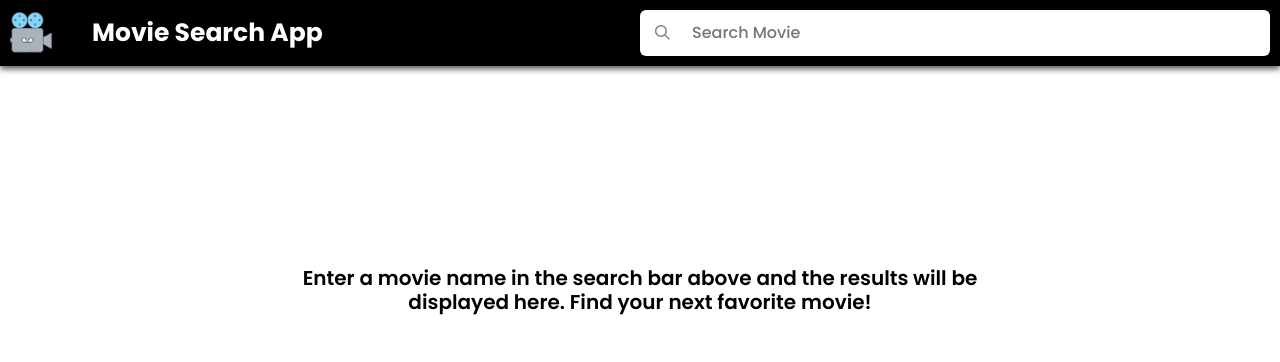
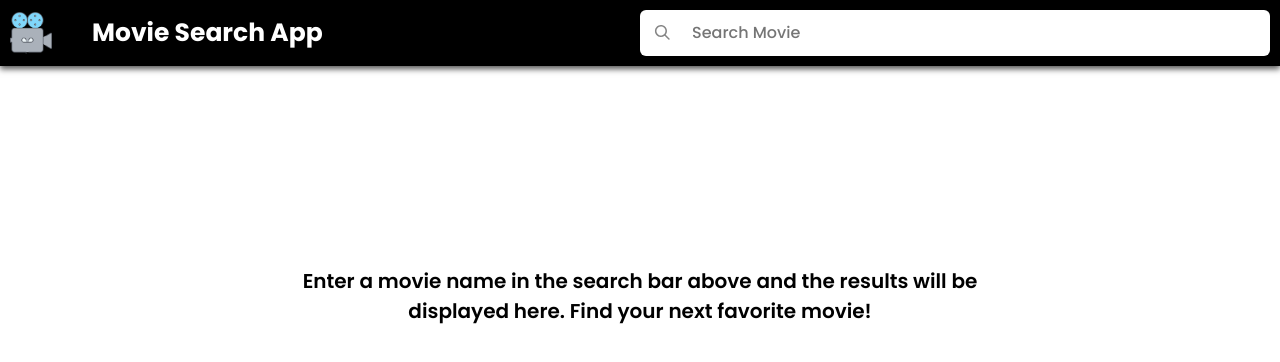
Before and after one commit to VinayakaHegade/Movie-Search, a React (Vite) app: page / in a window 1280 px wide. Shown: the top 362 px of the page. Built offline with nearby package versions, Linux system fonts and the light colour scheme; no server answers.

Commit message:
fix: empty message line-height

```diff
--- a/src/components/EmptyState/EmptyState.module.css
+++ b/src/components/EmptyState/EmptyState.module.css
@@ -9,7 +9,6 @@
   text-align: center;
   font-size: 2rem;
   font-weight: 600;
-  line-height: 120%;
 }
 
 @media (max-width: 768px) {
```
